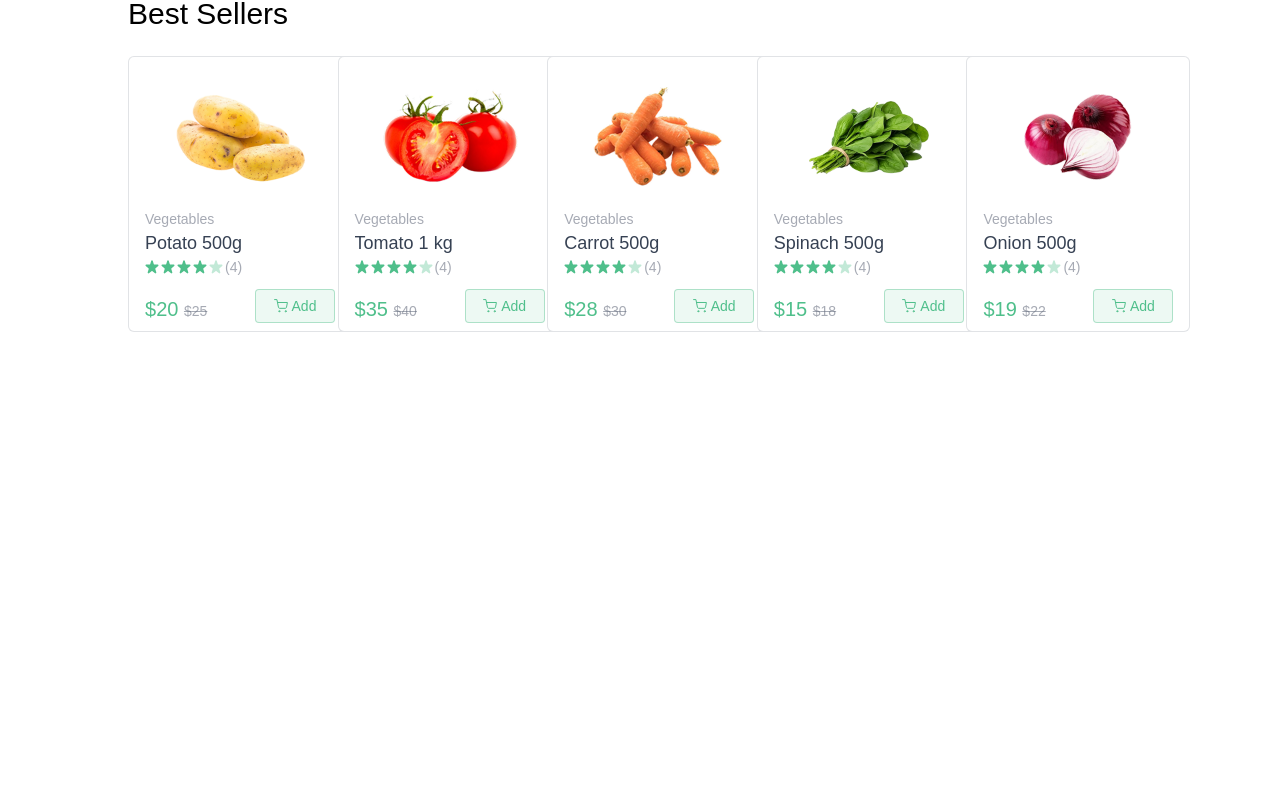
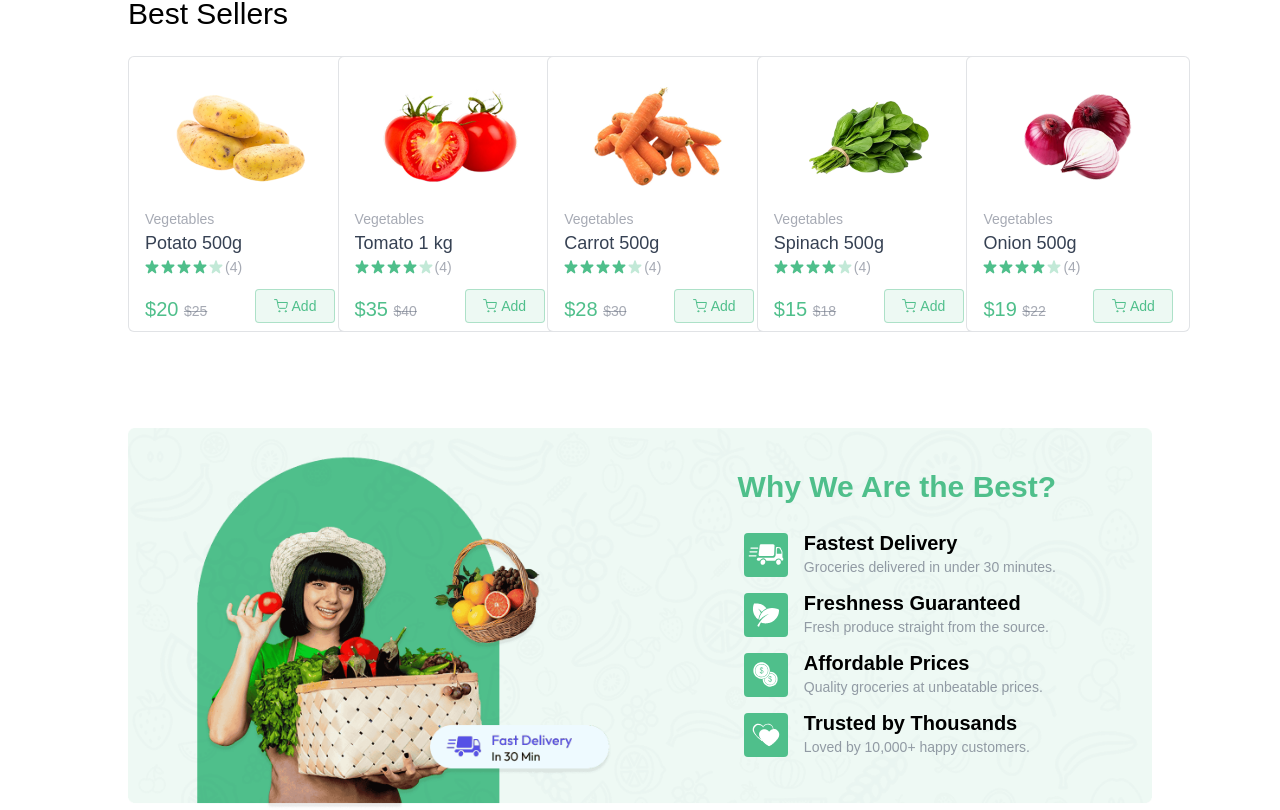
Before and after one commit to JagadeeshRallabandi/jagacart, a React (Vite) app: page / in a window 1280 px wide. Shown: the part 872-1682 px from the top of the page. Before the commit the page ends 1204 px from the top, so only its background shows below. Built offline with nearby package versions, Linux system fonts and the light colour scheme.

Commit message:
Bottom_Banner_2_02

```diff
--- /dev/null
+++ b/src/components/BottomBanner.jsx
@@ -0,0 +1,40 @@
+import React from 'react'
+import { assets, features } from '../assets/assets'
+
+const BottomBanner = () => {
+  return (
+    <div className='relative mt-24'>
+      {/* Background images */}
+      <img src={assets.bottom_banner_image} alt="banner" className='w-full hidden md:block' />
+      <img src={assets.bottom_banner_image_sm} alt="banner" className='w-full md:hidden' />
+
+      {/* Overlay Content */}
+      <div className='absolute inset-0 flex flex-col items-center md:items-end md:justify-center pt-16 md:pt-0 md:pr-24'>
+
+        {/* Heading */}
+        <h1 className='text-2xl md:text-3xl font-semibold text-primary mb-6 text-center md:text-right'>
+          Why We Are the Best?
+        </h1>
+
+        {/* Features stacked below the h1 */}
+        <div className='flex flex-col '>
+          {features.map((feature, index) => (
+            <div
+              key={index}
+              className='flex items-center gap-4 mb-3'
+            >
+              <img src={feature.icon} alt={feature.title} className='w-9 md:w-11 mt-1' />
+              <div>
+                <h3 className='text-lg md:text-xl font-semibold'>{feature.title}</h3>
+                <p className='text-gray-500/70 text-xs md:text-sm'>{feature.description}</p>
+              </div>
+            </div>
+          ))}
+        </div>
+
+      </div>
+    </div>
+  )
+}
+
+export default BottomBanner
--- a/src/pages/Home.jsx
+++ b/src/pages/Home.jsx
@@ -2,6 +2,7 @@
 import MainBanner from '../components/MainBanner'
 import Categories from '../components/Categories'
 import BestSeller from '../components/BestSeller'
+import BottomBanner from '../components/BottomBanner'
 
 const Home = () => {
   return (
@@ -9,6 +10,7 @@
         <MainBanner/>
         <Categories/>
         <BestSeller/>
+        <BottomBanner/>
     </div>
   )
 }
```
